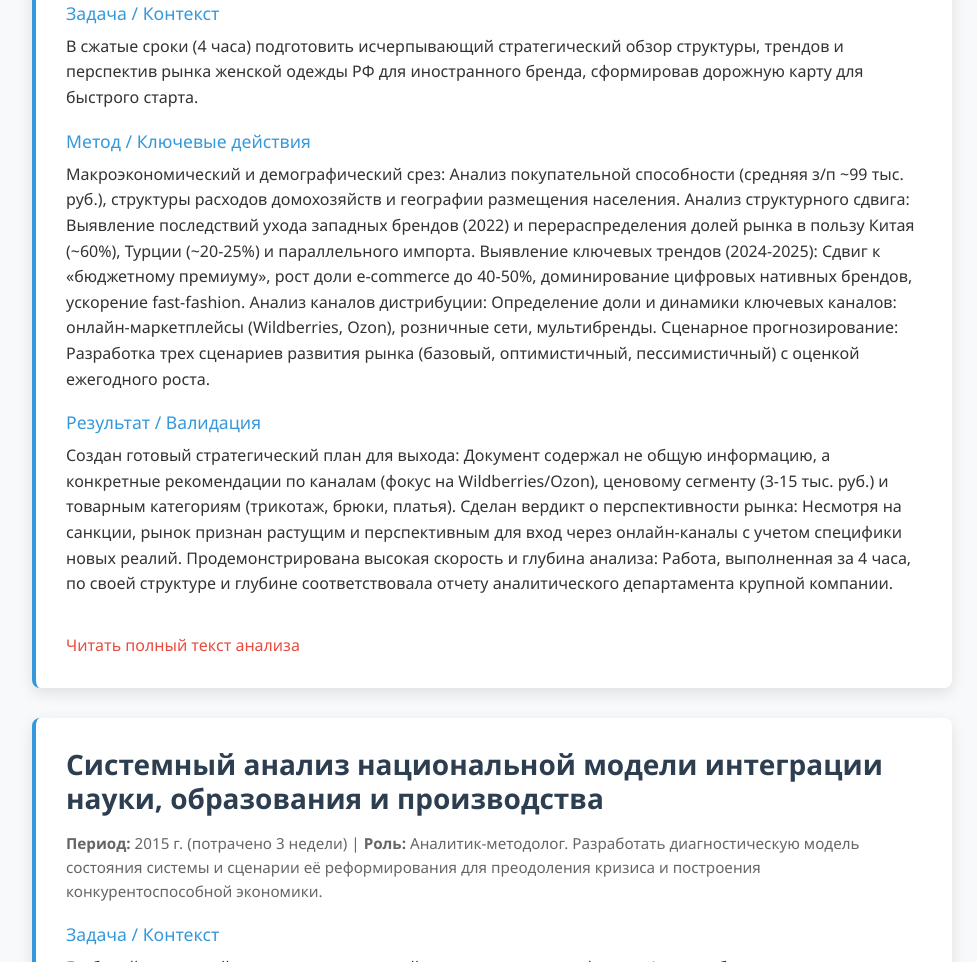
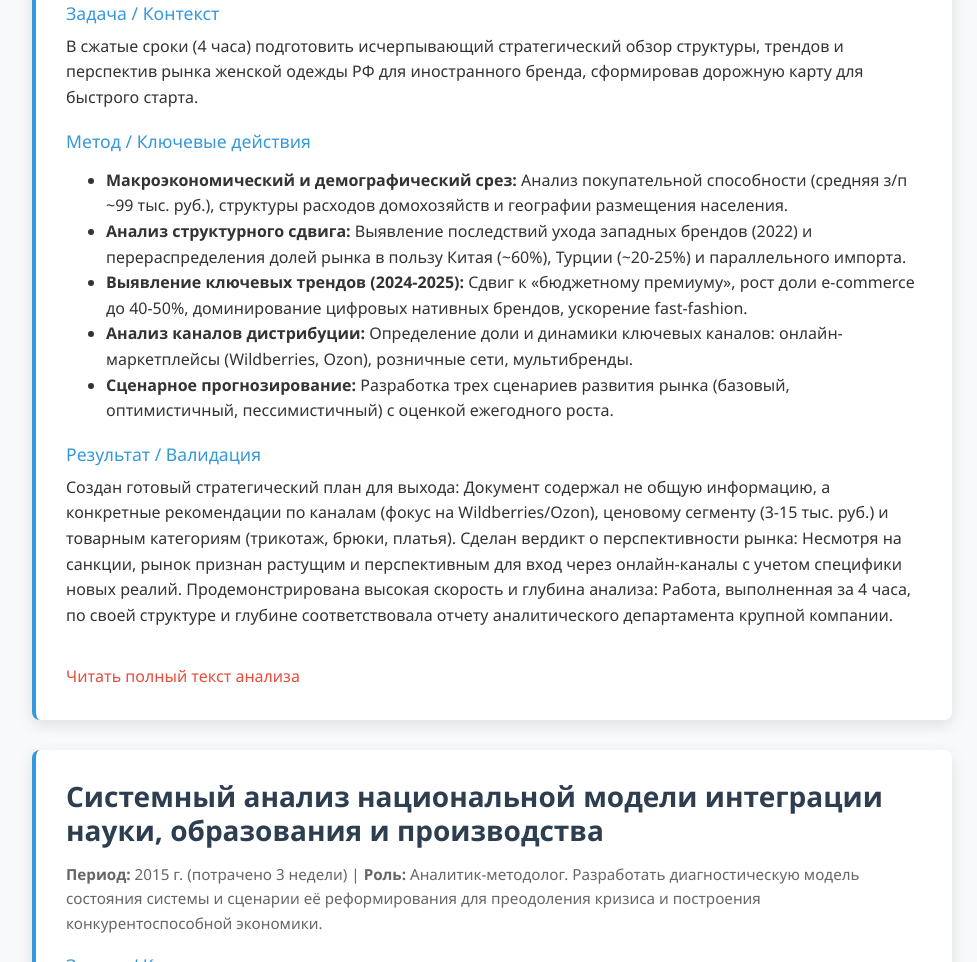
Before and after one commit to victor-priss/portfolio, a plain HTML site: page index.html in a window 1280 px wide. Shown: the part 4614-5576 px from the top of the page, without its empty margins (148-1125 px from the left). Drawn offline with nearby package versions, Linux system fonts and the light colour scheme.

Commit message:
Update index.html

```diff
--- a/index.html
+++ b/index.html
@@ -326,15 +326,13 @@
               </div>
               <div class="project-actions">
                 <h4>Метод / Ключевые действия</h4>
-                <p>Макроэкономический и демографический срез: Анализ покупательной способности (средняя з/п ~99 тыс. руб.), структуры расходов домохозяйств и географии размещения населения.
-
-Анализ структурного сдвига: Выявление последствий ухода западных брендов (2022) и перераспределения долей рынка в пользу Китая (~60%), Турции (~20-25%) и параллельного импорта.
-
-Выявление ключевых трендов (2024-2025): Сдвиг к «бюджетному премиуму», рост доли e-commerce до 40-50%, доминирование цифровых нативных брендов, ускорение fast-fashion.
-
-Анализ каналов дистрибуции: Определение доли и динамики ключевых каналов: онлайн-маркетплейсы (Wildberries, Ozon), розничные сети, мультибренды.
-
-Сценарное прогнозирование: Разработка трех сценариев развития рынка (базовый, оптимистичный, пессимистичный) с оценкой ежегодного роста.</p>
+                <p><ul>
+  <li><strong>Макроэкономический и демографический срез:</strong> Анализ покупательной способности (средняя з/п ~99 тыс. руб.), структуры расходов домохозяйств и географии размещения населения.</li>
+  <li><strong>Анализ структурного сдвига:</strong> Выявление последствий ухода западных брендов (2022) и перераспределения долей рынка в пользу Китая (~60%), Турции (~20-25%) и параллельного импорта.</li>
+  <li><strong>Выявление ключевых трендов (2024-2025):</strong> Сдвиг к «бюджетному премиуму», рост доли e-commerce до 40-50%, доминирование цифровых нативных брендов, ускорение fast-fashion.</li>
+  <li><strong>Анализ каналов дистрибуции:</strong> Определение доли и динамики ключевых каналов: онлайн-маркетплейсы (Wildberries, Ozon), розничные сети, мультибренды.</li>
+  <li><strong>Сценарное прогнозирование:</strong> Разработка трех сценариев развития рынка (базовый, оптимистичный, пессимистичный) с оценкой ежегодного роста.</li>
+</ul></p>
               </div>
               <div class="project-result">
                 <h4>Результат / Валидация</h4>
```
